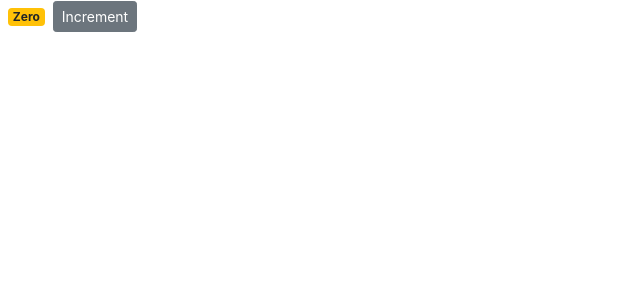
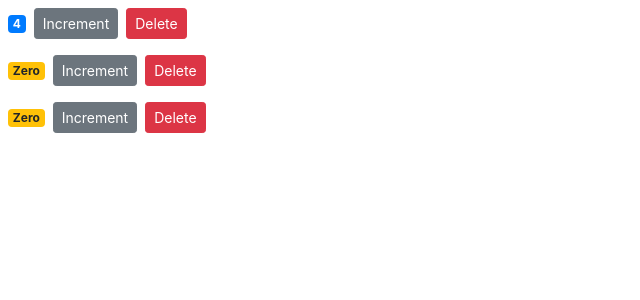
Before and after one commit to AkmElias/react-e-comerce, a React (Create React App) app in the folder react-e-commerce/: page / in a window 1280 px wide. Shown: the top 300 px of the page, without its empty margins (0-640 px from the left). Built offline with nearby package versions, Linux system fonts and the light colour scheme.

Commit message:
raising and handling done

```diff
--- a/react-e-commerce/src/components/counter.jsx
+++ b/react-e-commerce/src/components/counter.jsx
@@ -2,7 +2,7 @@
 
 class Counter extends Component {
   state = {
-    count: 0,
+    count: this.props.counter.value,
   };
 
   handleIncrement = () => {
@@ -21,6 +21,12 @@
         >
           Increment
         </button>
+        <button
+          onClick={() => this.props.onDelete(this.props.counter.id)}
+          className="btn btn-danger btn-sm m-2"
+        >
+          Delete
+        </button>
       </div>
     );
   }
--- /dev/null
+++ b/react-e-commerce/src/components/counters.jsx
@@ -0,0 +1,35 @@
+import React, { Component } from "react";
+
+import Counter from "./counter";
+
+class Counters extends Component {
+  state = {
+    counters: [
+      { id: 1, value: 4 },
+      { id: 2, value: 0 },
+      { id: 3, value: 0 },
+    ],
+  };
+
+  handleDelete = (counterId) => {
+    console.log(counterId);
+    const counters = this.state.counters.filter((c) => c.id !== counterId);
+    this.setState({ counters });
+  };
+
+  render() {
+    return (
+      <div>
+        {this.state.counters.map((counter) => (
+          <Counter
+            key={counter.id}
+            counter={counter}
+            onDelete={this.handleDelete}
+          />
+        ))}
+      </div>
+    );
+  }
+}
+
+export default Counters;
--- a/react-e-commerce/src/index.js
+++ b/react-e-commerce/src/index.js
@@ -2,13 +2,13 @@
 import ReactDOM from "react-dom";
 import "./index.css";
 import App from "./App";
-import Counter from "./components/counter";
+import Counters from "./components/counters";
 import * as serviceWorker from "./serviceWorker";
 import "bootstrap/dist/css/bootstrap.css";
 
 ReactDOM.render(
   <React.StrictMode>
-    <Counter />
+    <Counters />
   </React.StrictMode>,
   document.getElementById("root")
 );
```
